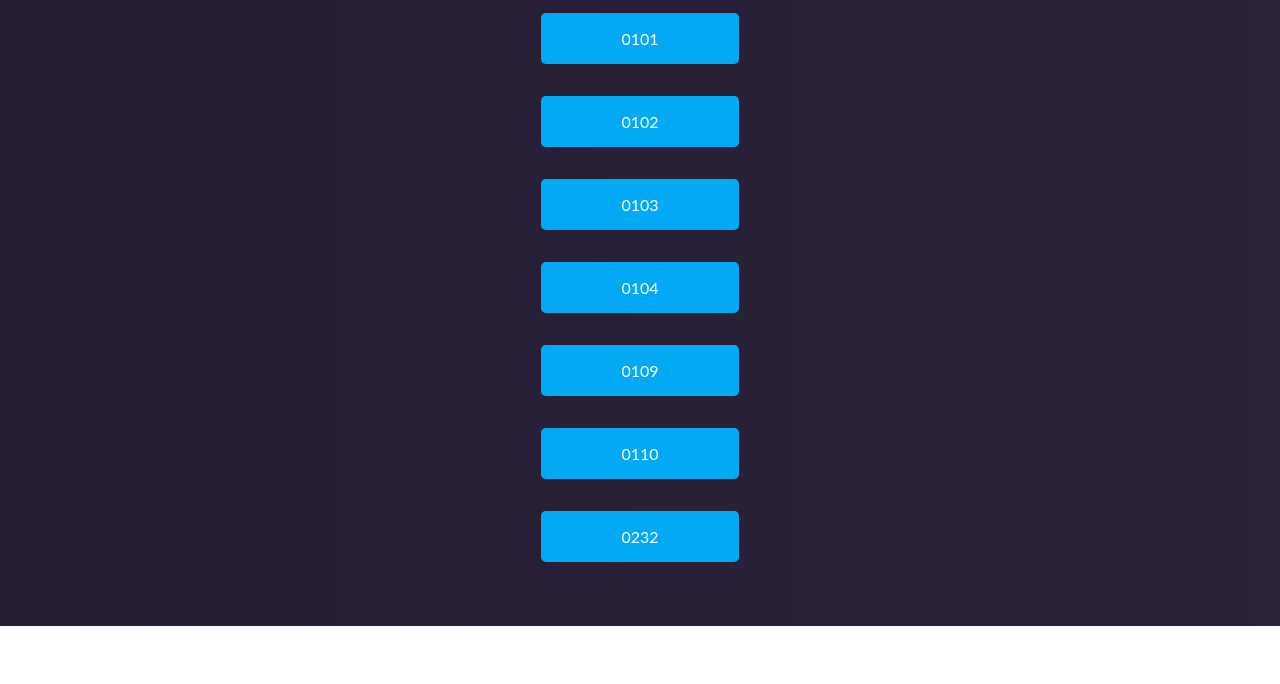
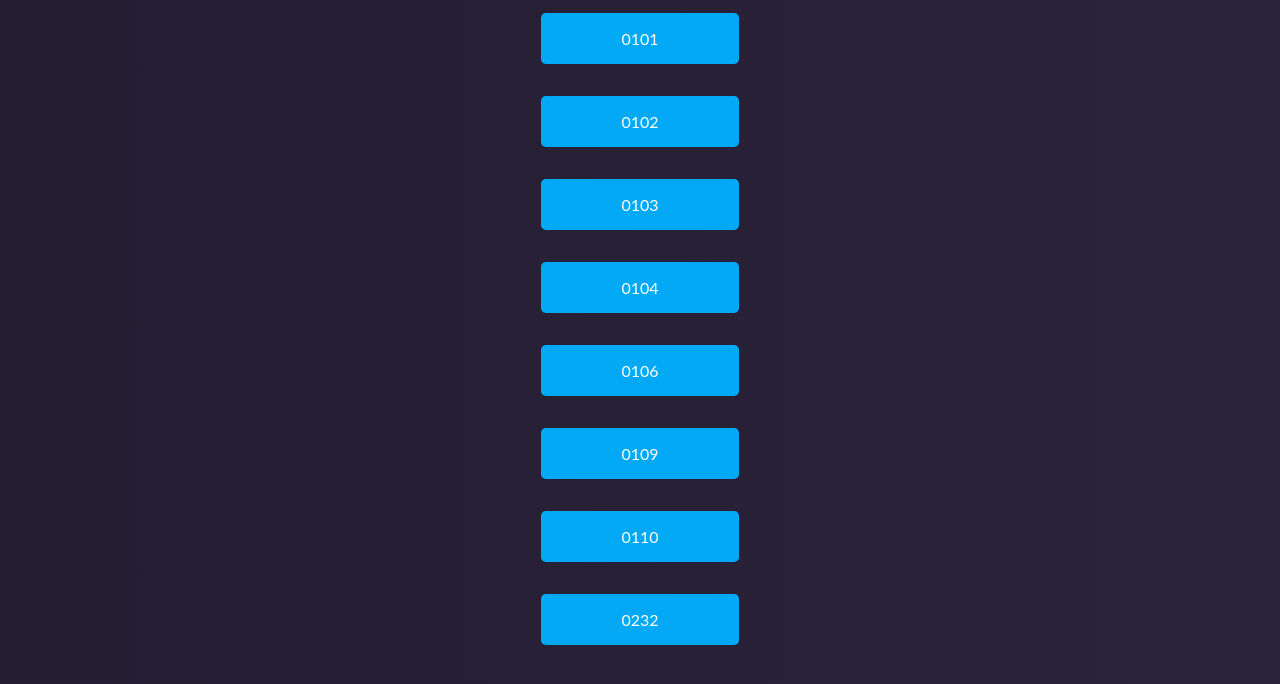
Before and after one commit to zpdmm/ife-1, a plain HTML site: page index.html in a window 1280 px wide. Shown: the part 188-872 px from the top of the page. Before the commit the page ends 814 px from the top, so only its background shows below. Drawn offline with Linux system fonts and the light colour scheme.

Commit message:
add 0106 task demo

```diff
--- a/index.html
+++ b/index.html
@@ -81,6 +81,9 @@
                     <a href="./0104/task1_4.html" class="task">0104</a>
                 </li>
                 <li class="tasks__item">
+                    <a href="./0104/task_1_6.html" class="task">0106</a>
+                </li>
+                <li class="tasks__item">
                     <a href="./0109/index.html" class="task">0109</a>
                 </li>
                 <li class="tasks__item">
```
